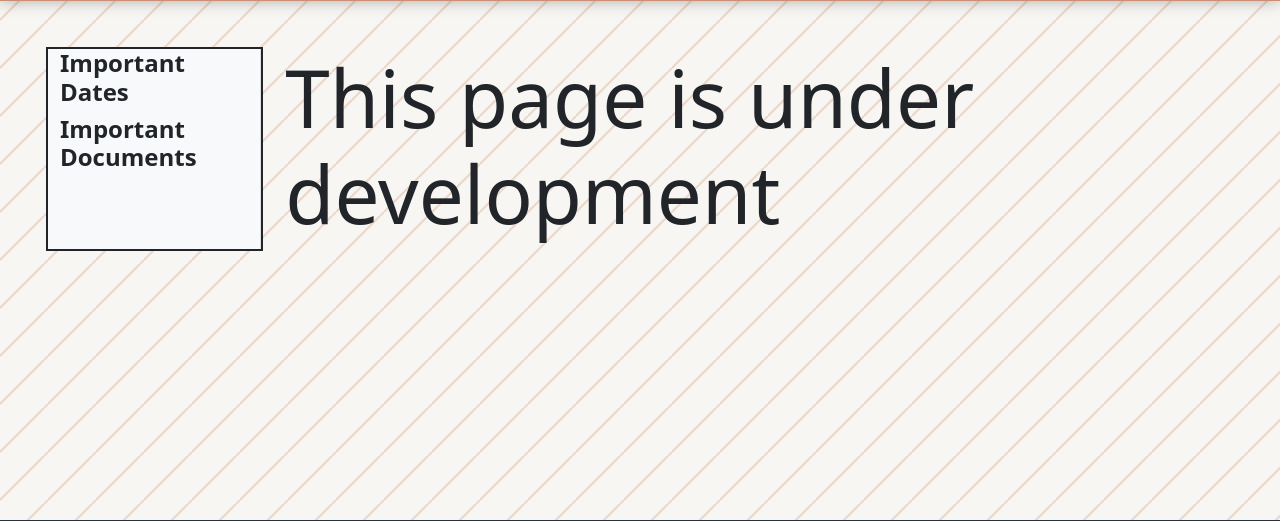
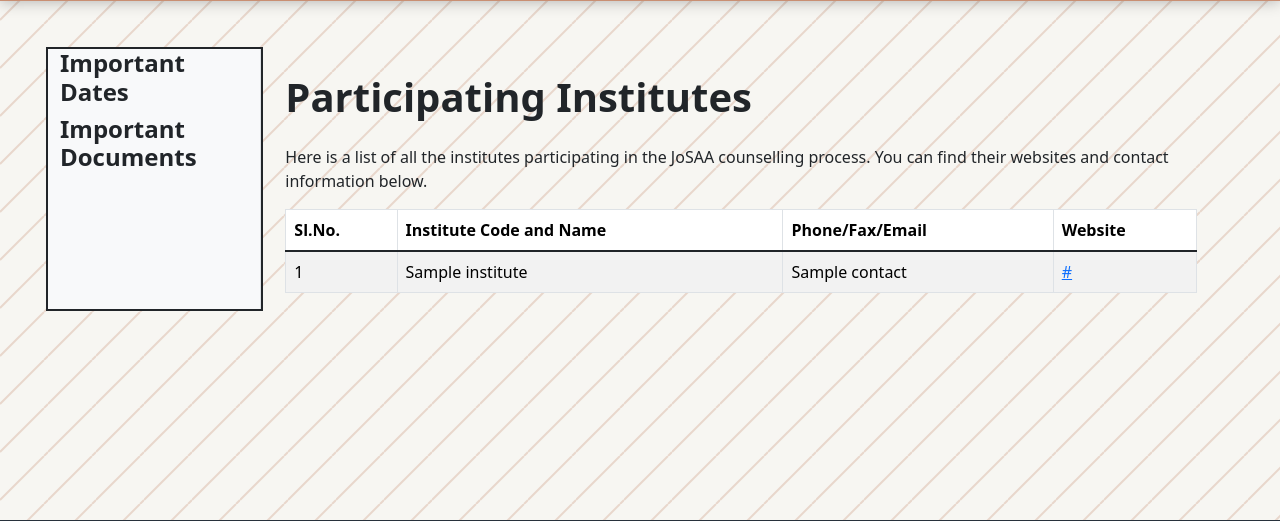
Before and after one commit to sass846/josaa-analysis, a Django app: template insight/webapp/templates/webapp/institutes.html in a window 1280 px wide. Shown: the part 72-593 px from the top of the page. Run offline with Django 5.2, Linux system fonts and the light colour scheme; the template is opened without the code that fills it: most values are stand-ins (such as "Sample title", 1, 10 or a date in 2020).

Commit message:
add institute table

```diff
--- a/insight/webapp/templates/webapp/institutes.html
+++ b/insight/webapp/templates/webapp/institutes.html
@@ -3,3 +3,30 @@
 {% block title %}
 Participating Insitutes
 {% endblock %}
+
+{% block content %}
+<div class="container">
+    <h1 class="my-4 fw-bolder">Participating Institutes</h1>
+    <p> Here is a list of all the institutes participating in the JoSAA counselling process. You can find their websites and contact information below. </p>
+    <table class="table table-striped table-bordered">
+        <thead>
+            <tr>
+                <th> Sl.No. </th>
+                <th> Institute Code and Name </th>
+                <th> Phone/Fax/Email </th>
+                <th> Website </th>
+            </tr>
+        </thead>
+        <tbody class="table-group-divider">
+            {% for institute in institutes %}
+            <tr>
+                <td> {{ forloop.counter }} </td>
+                <td> {{ institute.name }} </td>
+                <td> {{ institute.contact }} </td>
+                <td> <a href="{{ institute.website }}" target="_blank"> {{ institute.website }} </a> </td>
+            </tr>
+            {% endfor %}
+        </tbody>
+    </table>
+</div>
+{% endblock %}
```
Also changed, not shown: insight/webapp/templates/webapp/index.html (line endings or trailing spaces).
